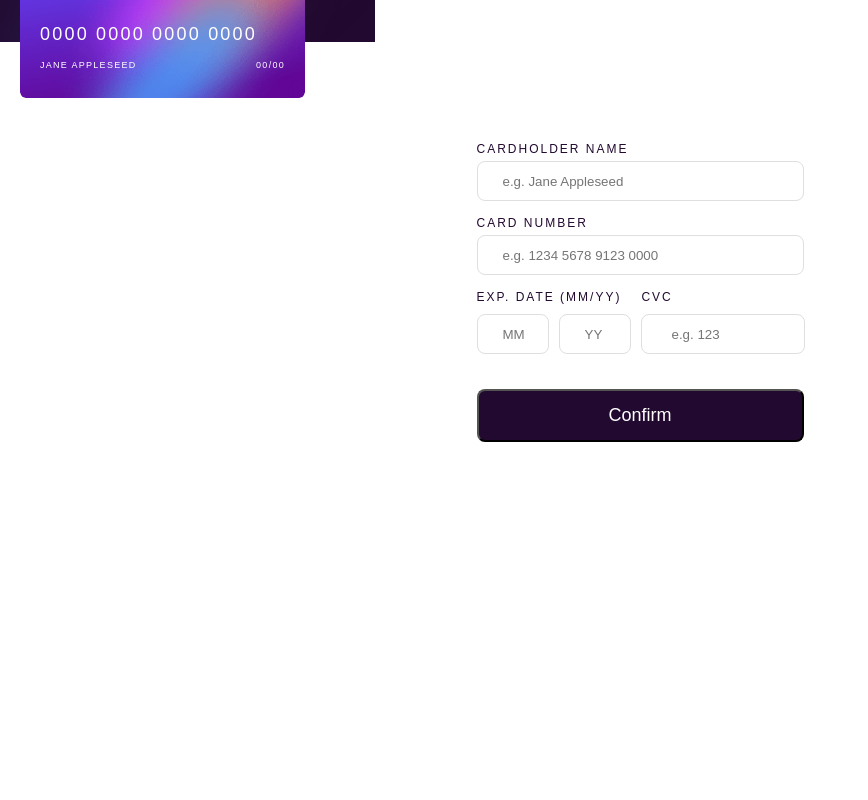
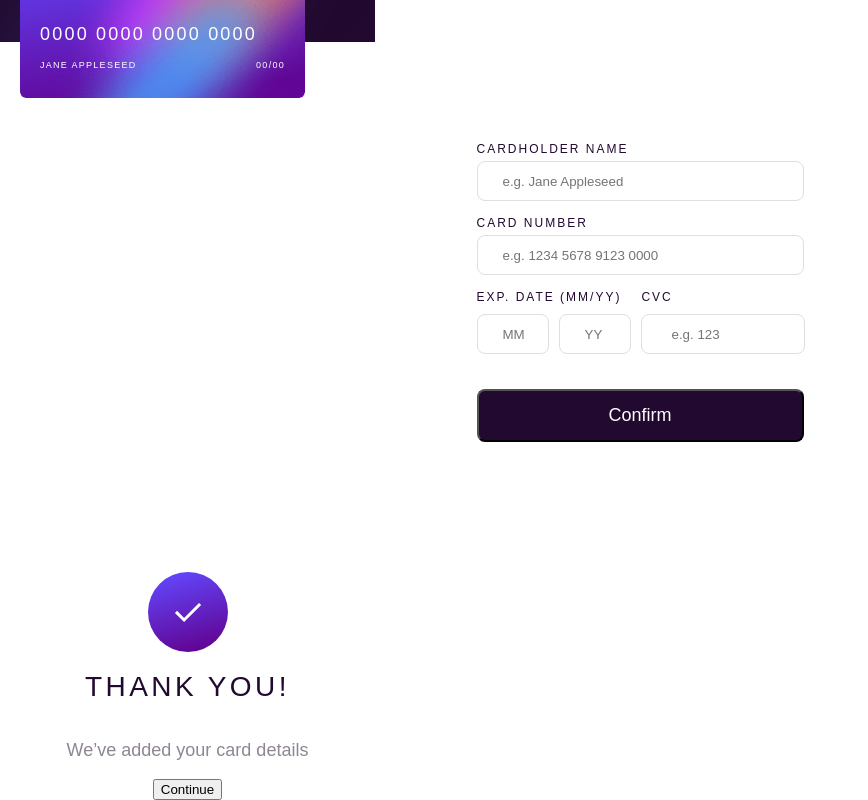
Before and after one commit to marriamdd/interactive-card-details-form, a React (Vite) app: page / in a window 1280 px wide. Shown: the part 198-998 px from the top of the page, without its empty margins (0-868 px from the left). Before the commit the page ends 800 px from the top, so only its background shows below. Built offline with nearby package versions, Linux system fonts and the light colour scheme.

Commit message:
add thanksgraf with its styles

```diff
--- a/package.json
+++ b/package.json
@@ -10,6 +10,7 @@
     "preview": "vite preview"
   },
   "dependencies": {
+    "@types/styled-components": "^5.1.34",
     "react": "^18.2.0",
     "react-dom": "^18.2.0",
     "styled-components": "^6.1.8"
--- a/src/App.tsx
+++ b/src/App.tsx
@@ -1,5 +1,6 @@
 import FormContent from "./components/FormContent";
 import Header from "./components/Header";
+import ThanksGraph from "./components/ThanksGraph";
 import GlobalStyles from "./globalStyles/GlobalStyles";
 import { useState } from "react";
 function App() {
@@ -26,6 +27,7 @@ function App() {
         userInformation={userInformation}
         setUserInformation={setUserInformation}
       />
+      <ThanksGraph />
     </>
   );
 }
--- a/src/components/FormContent.tsx
+++ b/src/components/FormContent.tsx
@@ -192,7 +192,6 @@ export default function FormContent({
               value={userInformation.mm}
               onChange={handleChange}
             />
-
             <input
               style={{
                 border: error.mm.error
--- /dev/null
+++ b/src/components/ThanksGraph.tsx
@@ -0,0 +1,36 @@
+import styled from "styled-components";
+export default function ThanksGraph() {
+  return (
+    <ThanksContainer>
+      <img src="public/images/icon-complete.svg" alt="icon-complete" />
+      <h1>THANK YOU!</h1>
+      <p>We’ve added your card details</p>
+      <button>Continue</button>
+    </ThanksContainer>
+  );
+}
+const ThanksContainer = styled.div`
+  margin-top: 9rem;
+  width: 375px;
+  display: flex;
+  flex-direction: column;
+
+  align-items: center;
+  h1 {
+    color: var(--Deep-Violet, #21092f);
+    text-align: center;
+    font-size: 28px;
+
+    font-weight: 500;
+
+    letter-spacing: 3.422px;
+  }
+  p {
+    color: var(--Purplish-Grey, #8f8694);
+    text-align: center;
+
+    font-size: 18px;
+
+    font-weight: 500;
+  }
+`;
```
Also changed, not shown: 1 other file (tests, documents, lock files or other folders).
